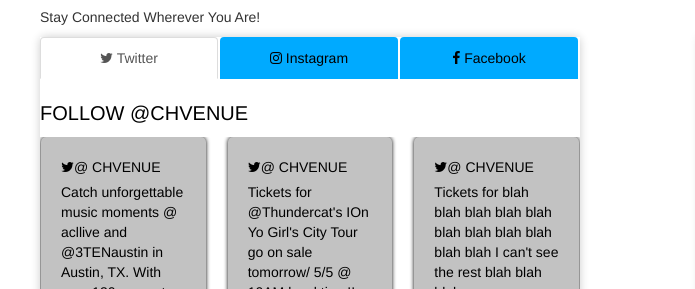
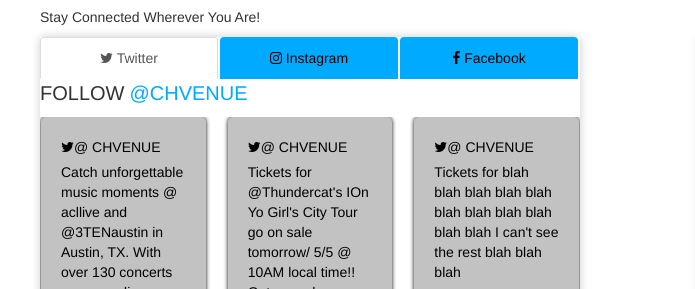
Before and after one commit to Introvette/carbonhouse-codetest, a plain HTML site: page index.html in a window 1280 px wide. Shown: the part 1624-1913 px from the top of the page, 0-695 px from the left. Drawn offline with nearby package versions, Linux system fonts and the light colour scheme; some packages are replaced by stand-ins of ours.

Commit message:
corrections

```diff
--- a/index.html
+++ b/index.html
@@ -197,7 +197,9 @@
           </ul>
           <div class="tab-content">
             <div id="home" class="tab-pane fade in active">
-              <p class="socials-main-handle">FOLLOW @CHVENUE</p>
+                <div class="socials-header">
+              <p>FOLLOW<p class="handle">@CHVENUE</p></p>
+            </div>
               <div id="myCarousel" class="carousel slide" data-ride="carousel">
                 <div class="carousel-inner" role="listbox">
                     <div class="socials-card-container">
--- a/scss/globals/_carousel.scss
+++ b/scss/globals/_carousel.scss
@@ -94,6 +94,17 @@
 
 }
 
+.handle {
+  color: var(--theme-color);
+  font-size: 20px;
+}
+
+.socials-header {
+  display: flex;
+  font-size: 20px;
+  gap: 5px;
+}
+
 .card-heading {
   margin-bottom: .5rem;
 }
@@ -103,7 +114,6 @@
   margin-bottom: -10px;
   border-radius: 5px;
   max-width: 900px;
-  height: 400px;
 }
 @media (max-width: 767px) {
 .carousel-box {
```
Also changed, not shown: dist/styles.css, 1 other file.
